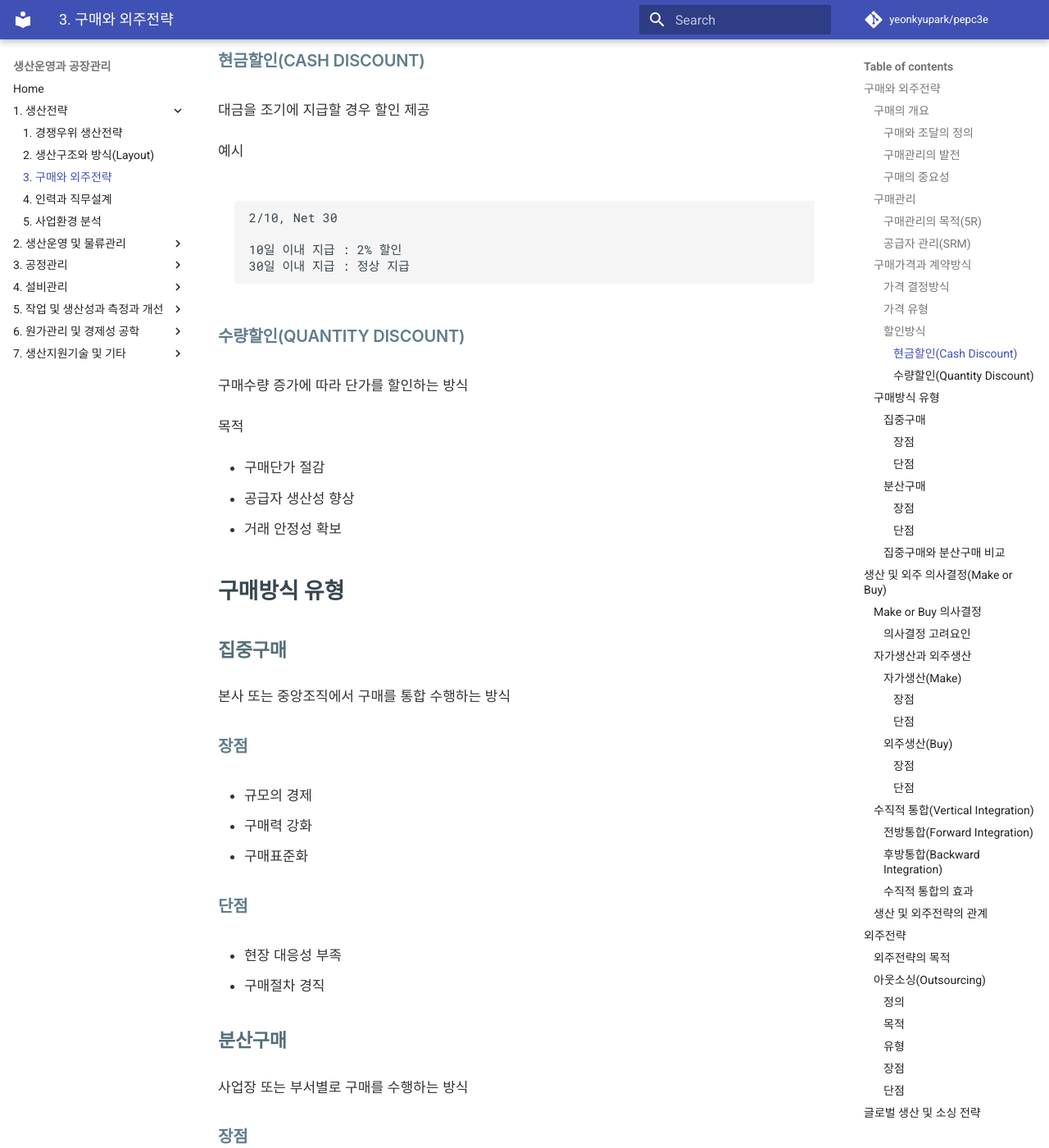
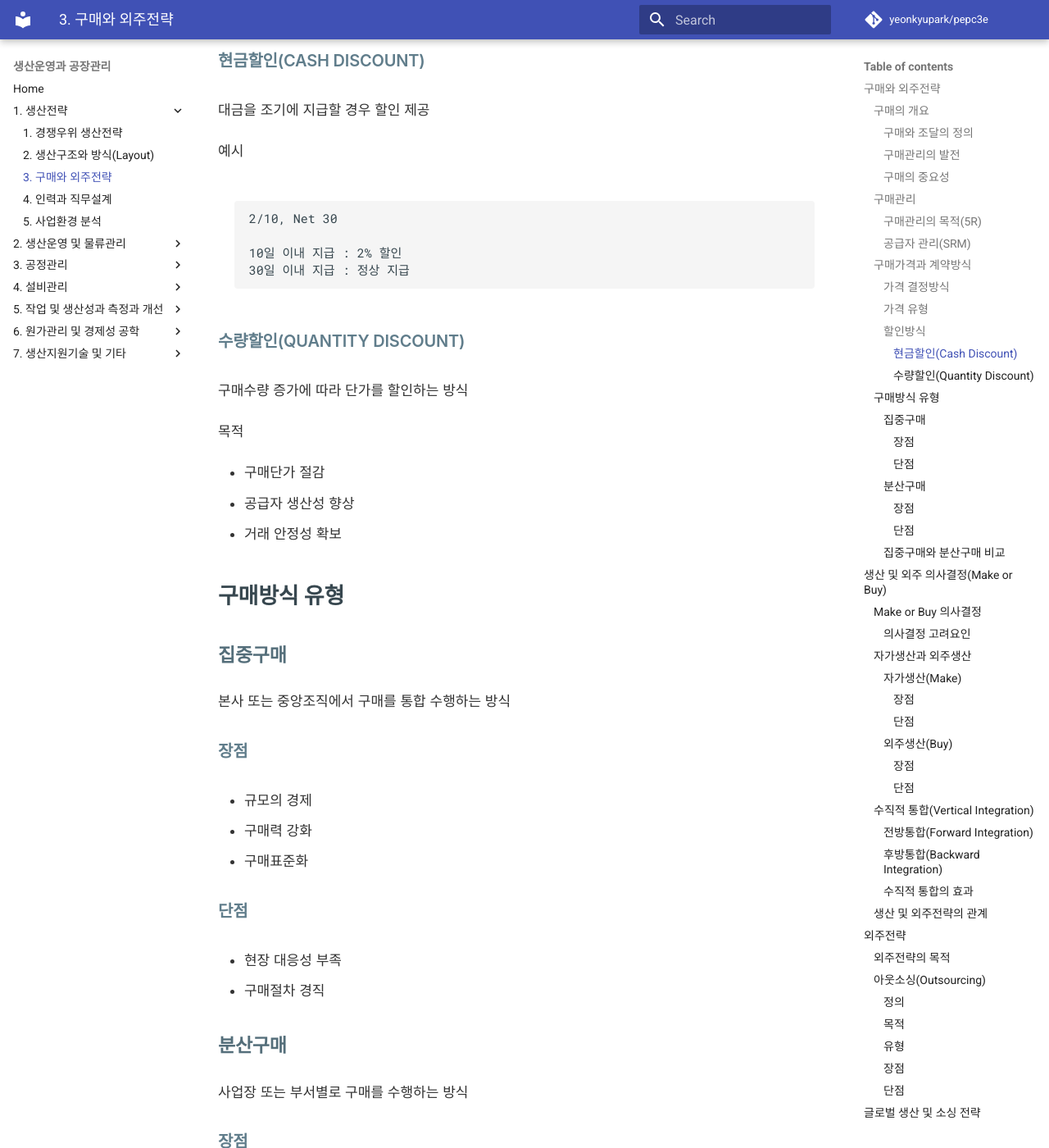
Before and after one commit to yeonkyupark/pepc3e, an MkDocs documentation site: the page built from docs/0103_purchasing_and_outsourcing_strategy.md, in a window 1280 px wide and 1400 px high, scrolled down 3203 px. Shown: the whole window at 82% size. Built offline with MkDocs 1.6.1 and Material for MkDocs 9.7.7, drawn with Linux system fonts in a browser that asks for light colours; comment, search, counter and statistics services are not loaded.

Commit message:
Update extra.css

```diff
--- a/docs/stylesheets/extra.css
+++ b/docs/stylesheets/extra.css
@@ -156,17 +156,21 @@
    코드 블록
    ========================================================================== */
 
-.highlight{
-    margin:1.2rem 0;
+.highlight {
+    margin: 1.2rem 0;
 }
 
 
-.highlight pre{
-    border-radius:10px;
-    padding:1rem;
-    font-size:.50rem;
-    line-height:1.3;
-    overflow-x:auto;
+.highlight pre {
+    border-radius: 10px;
+    padding: 1rem;
+    overflow-x: auto;
+}
+
+
+.highlight pre code {
+    font-size: .75rem;
+    line-height: 1.4;
 }
 
 
```
